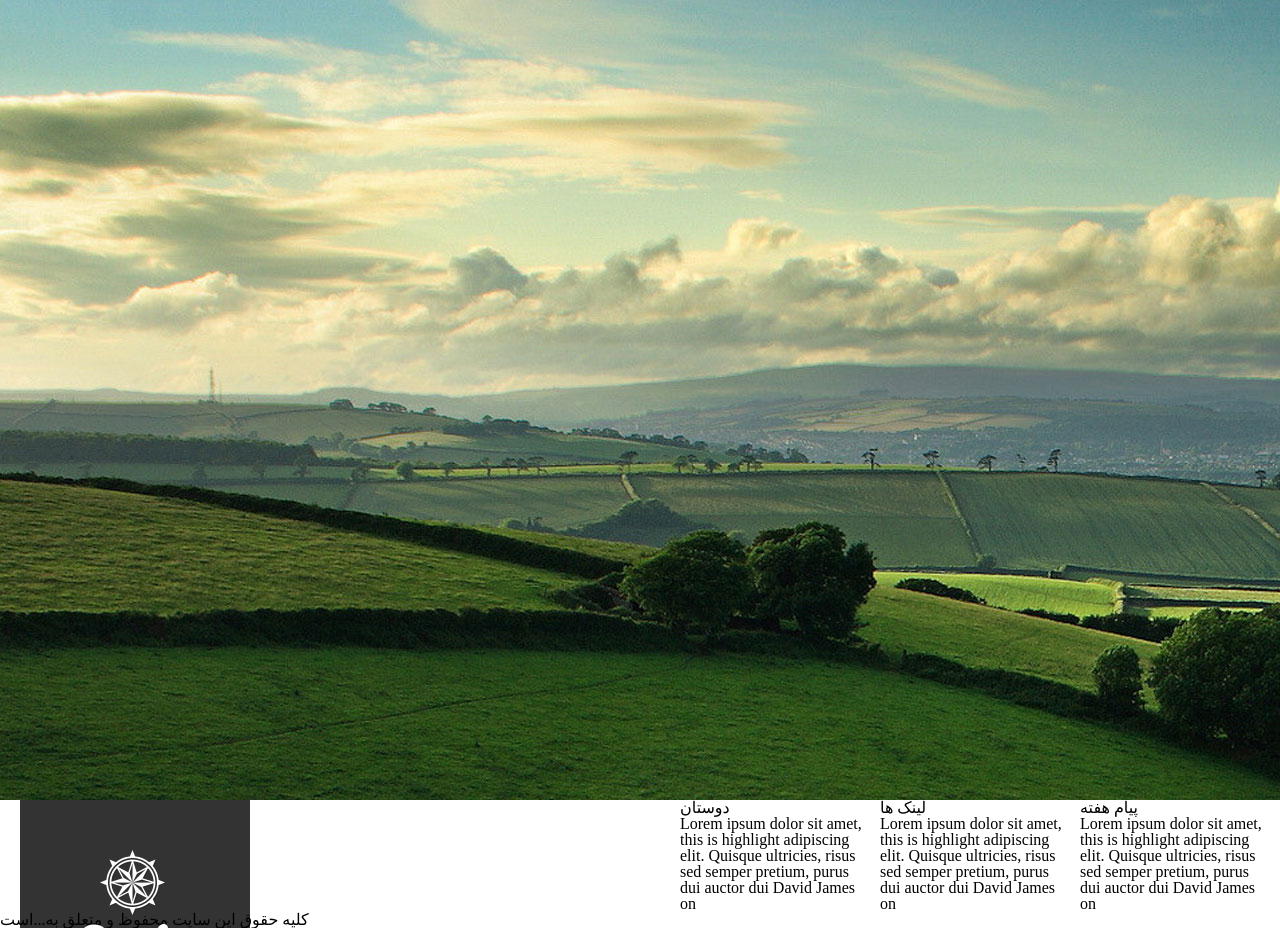
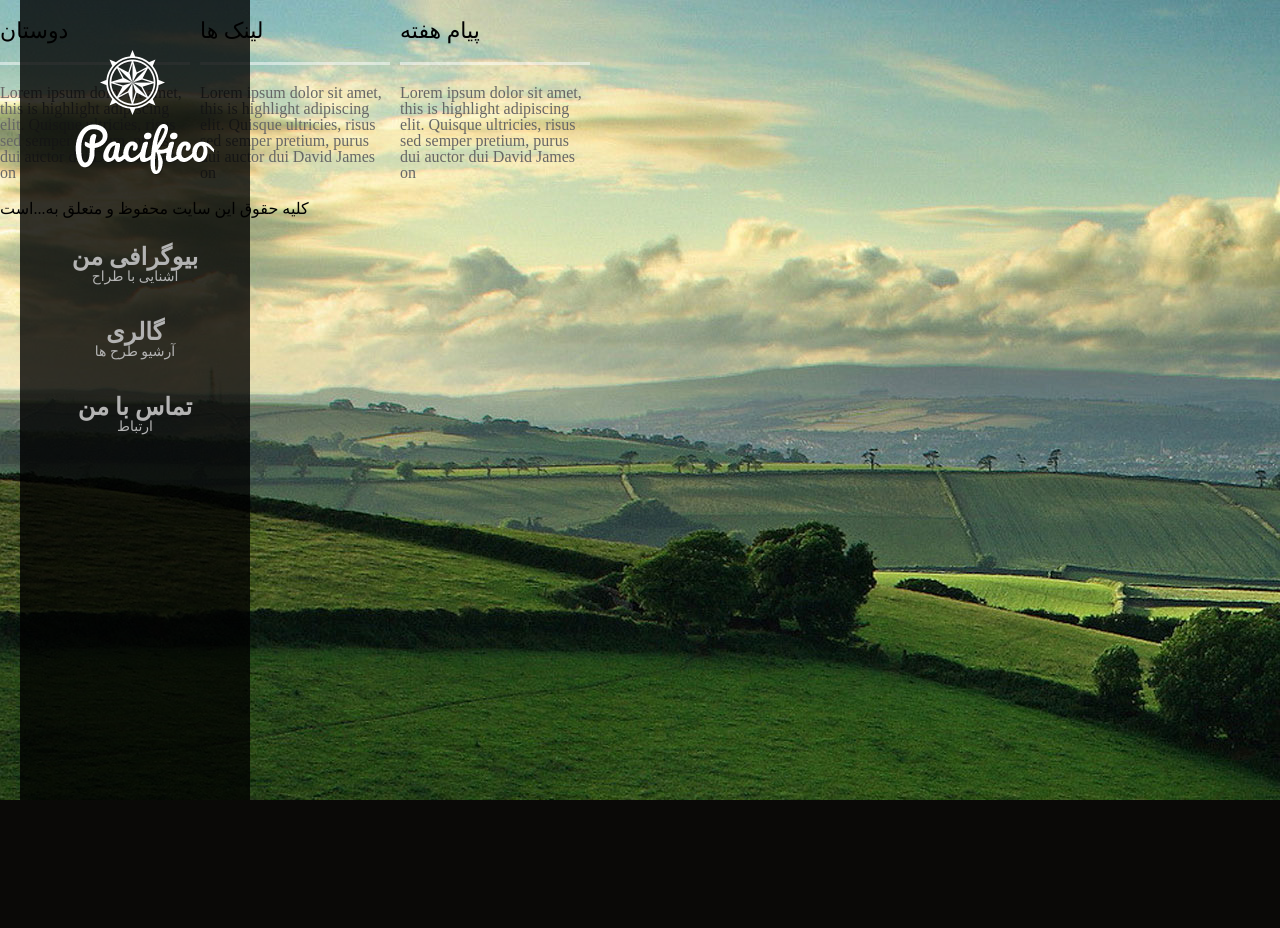
Before and after one commit to mahlad/Arpo-Gallery, a PHP site: page / in a window 1280 px wide. After the commit the page ends 800 px from the top, so only its background shows below. Run offline with PHP 8.4, Linux system fonts and the light colour scheme.

Commit message:
corect and set change

```diff
--- a/style.css
+++ b/style.css
@@ -17,53 +17,18 @@
  body{
  }
 h1{
-	font-size:24px;
+	font-size:27px;
 }
  h2{
+	font-size:24px;
+ }
+h3{
 	font-size:22px;
- }
-
-/*-----background for all pages-----*/
-div.container:first-child header,div.container #main,div.container footer, div.container header.pages h1{
-	width:100%;
-
-
 }
-div.bg-fixed{
-	position:fixed;
-	width:100%;
-	height:100%;
+div.out{
+	position:absolute;
+	left:0;
 	top:0;
-	left:0;
-	overflow:hidden;
-}
- div.bg-fixed:first-child img{
-	top:34px;
-	left:0;
-	width:1280px;
-	height:720px;
-}
-/*-----Header For all pages-----*/
-div.container header.pages, div.container #main{
-	margin:0 40px ;
-}
-div.container header.pages{
-	height:87px;
-	top:5px;
-	font-weight:bolder;
-
-}
-div.container header.pages h1{
-	line-height:87px;
-	color:#fff;
-	border-bottom:3px solid #fff;
-	text-align:right;
-}
-div.container #main,div.container footer, div.container header
-{
-	min-height:400px;
-	outline:1px solid #fff;
-
 }
  /*---------------Header(General Right Nav)---------------*/
 
@@ -81,19 +46,22 @@ header.general article{
 
 }
 header.general article > img{
-	left:40px;
+	position:relative;
 }
 nav.headernav{
 	margin-top:50px;
 }
 nav.headernav ul li{
-	margin:30px 0;
+	margin:5px 15px;
+	padding:15px 0;
 	text-align:center;
+	min-height:20px;
 }
 nav.headernav ul li a{
 	color:#b3b3b3;
 	text-decoration:none;
 	font-weight:bolder;
+	line-height:20px;
  }
  nav.headernav ul li:hover a,nav.headernav ul li:hover a span{
 	color:#fff;
@@ -117,6 +85,9 @@ nav.headernav ul li a{
 	background-color:#f2f2f2;
 	height:40px;
  }
+ nav.headernav ul li:hover{
+	background-color:#000;
+ }
  nav.headernav ul li:hover ul{
 	display:block;
 	background:url(images/navigation_ul_bg.png) no-repeat 0px 14px ;
@@ -136,13 +107,88 @@ nav.headernav ul li:hover ul li:hover a{
 	width:100%;
 	height:100%;
  }
-/*---------------About page---------------*/
+/*---------------background for all pages----------------*/
 
+div.bg-fixed{
+	position:fixed;
+	width:100%;
+	height:100%;
+	top:0;
+	left:0;
+	overflow:hidden;
+}
+ div.bg-fixed:first-child img{
+	top:34px;
+	left:0;
+	width:1280px;
+	height:720px;
+}
+/*---------------Header For all pages---------------*/
+
+div.container header.pages{
+	height:87px;
+	font-weight:bolder;
+	padding:0 40px;
+	position:relative;
+}
+div.container header.pages h1{
+	line-height:87px;
+	color:#fff;
+	border-bottom:3px solid #fff;
+	text-align:right;
+}
+div.container #main{
+	padding:5px 40px 0;
+}
+div.container #main p{
+	padding-bottom:20px;
+
+}
+div.container #main img,div.container #main h2, div.container #main p{
+	float:right;
+	color:#fff;
+	text-align:right;
+	padding-top:40px;
+
+}
+div.container #main{
+	min-height:400px;
+
+}
 /*---------------footer page---------------*/
 div.container footer{
-	background-color:#000;
-	outline:1px solid #fff;
-	left:0;
-	right:0;
-	margin:0;
+	background-color:rgba(0,0,0,0.5);
+	color:#fff;
+	text-align:right;
+	padding:2px 40px;
 }
+div.container footer div.bottom{
+	margin-top:50px;
+
+}
+div.container footer div.bottom section {
+	padding-left:0;
+	min-height:150px;
+}
+div.container footer div.bottom section.padleft{
+	padding-left:30px !important;
+}
+div.bottom section h3{
+	border-bottom:3px solid rgba(255,255,255,0.5);
+	padding:20px 0;
+}
+div.bottom section p{
+	color:#666;
+	padding:20px 0;
+}
+div.container footer div.copyright{
+	height:40px;
+}
+div.container footer div.copyright p{
+	color:#fff;
+	text-align:right;
+	line-height:40px;
+	float:right;
+	font-size:12px;
+}
+/*---------------About page---------------*/
```
